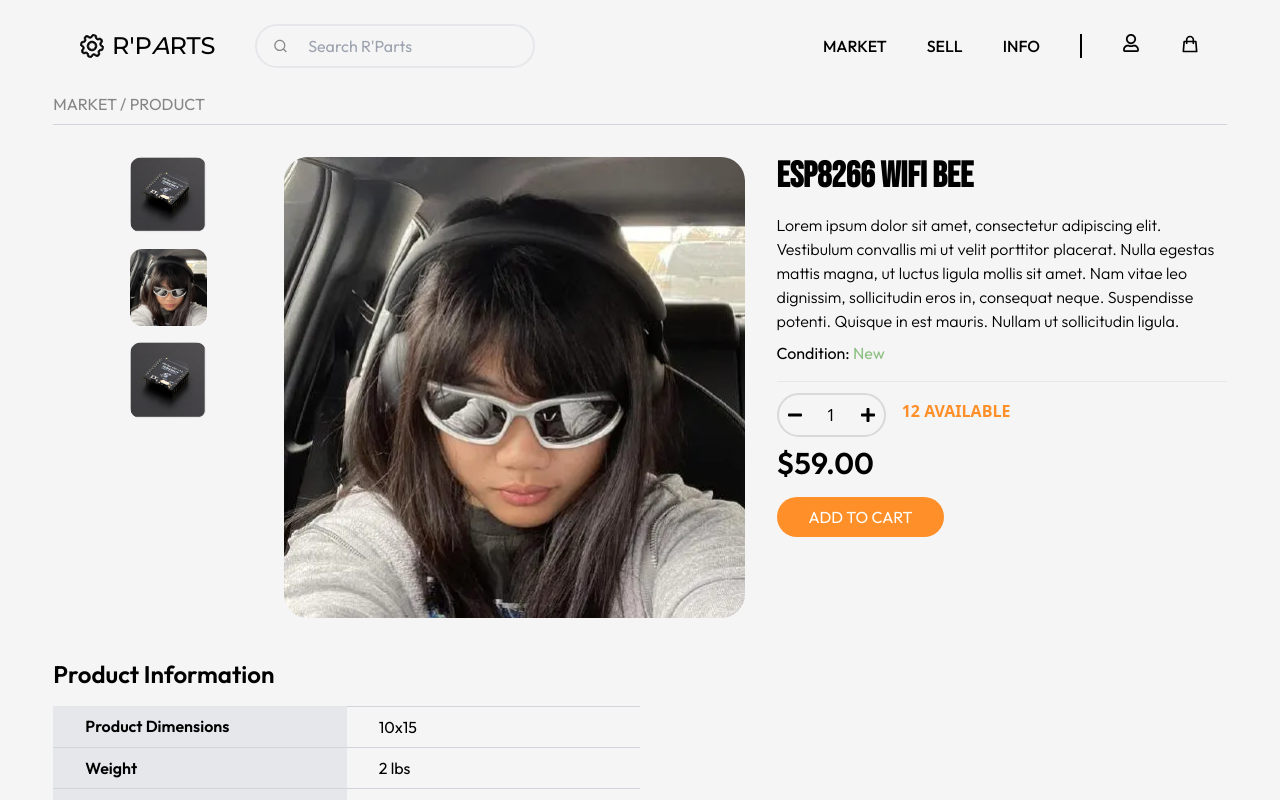
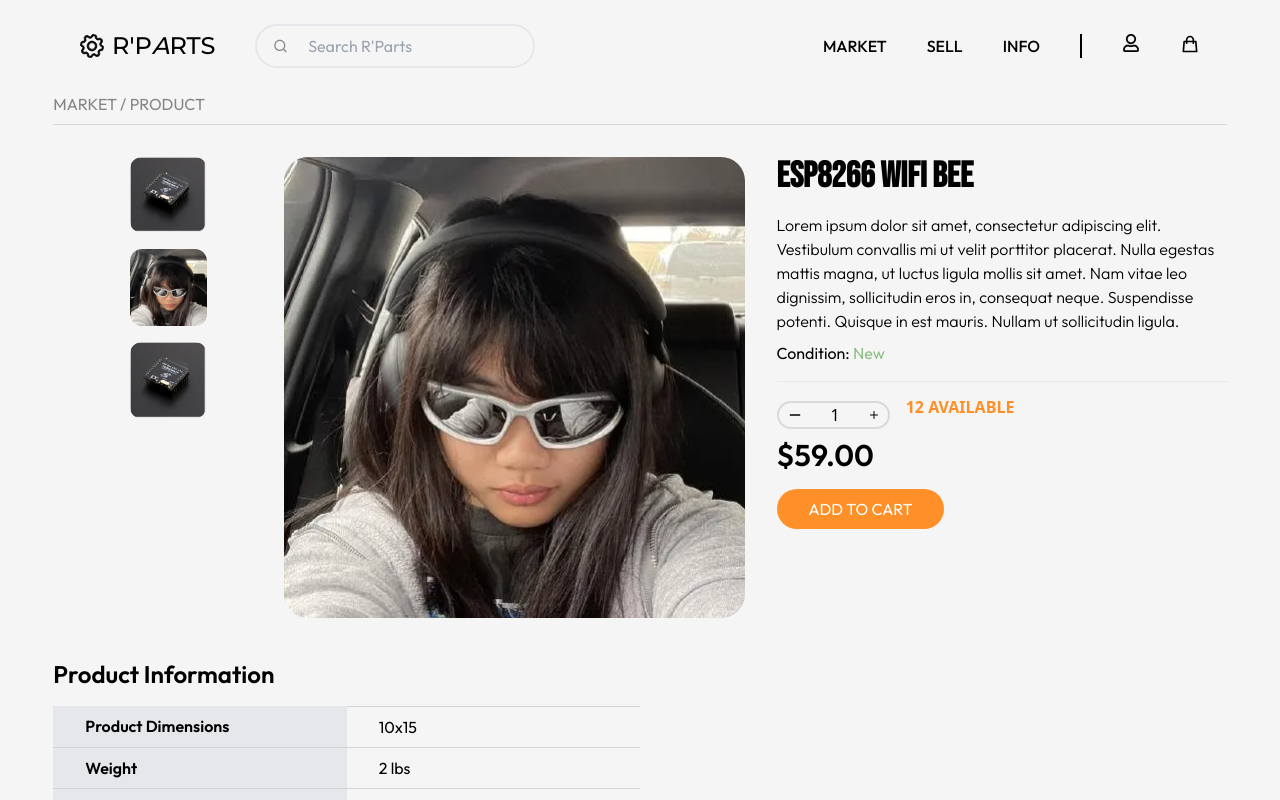
Before and after one commit to shahdivyank/r-parts, a Next.js app: page /view in a window 1280 px wide. Shown: the top 800 px of the page. Built offline with nearby package versions, Linux system fonts and the light colour scheme.

Commit message:
one quantity component

```diff
--- /dev/null
+++ b/src/components/Quantity.jsx
@@ -0,0 +1,43 @@
+"use client";
+import React from "react";
+import { useState } from "react";
+import { FiMinus, FiPlus } from "react-icons/fi";
+
+const Quantity = () => {
+  const [quantity, setQuantity] = useState(1);
+  const selectedItem = {
+    data: {
+      description:
+        "Lorem ipsum dolor sit amet, consectetur adipiscing elit. Vestibulum convallis mi ut velit porttitor placerat. Nulla egestas mattis magna, ut luctus ligula mollis sit amet. Nam vitae leo dignissim, sollicitudin eros in, consequat neque. Suspendisse potenti. Quisque in est mauris. Nullam ut sollicitudin ligula.",
+      title: "ESP8266 WIFI BEE",
+      condition: "New",
+      available: 12,
+      price: 59,
+    },
+  };
+  return (
+    <div>
+      <div className="flex justify-evenly items-center rounded-full border-2 border-parts-gray-400 font-light w-fit mt-4 px-2">
+        <FiMinus
+          onClick={() => {
+            if (quantity > 1) {
+              setQuantity(quantity - 1);
+            }
+          }}
+          className="mr-3 hover:cursor-pointer text-xsfont-thin"
+        />
+        <p className="mb-0 mx-4">{quantity}</p>
+        <FiPlus
+          onClick={() => {
+            if (quantity < parseInt(selectedItem.data.available, 10)) {
+              setQuantity(quantity + 1);
+            }
+          }}
+          className="ml-3 hover:cursor-pointer text-xs font-thin"
+        />
+      </div>
+    </div>
+  );
+};
+
+export default Quantity;
--- a/src/components/cart/Item.jsx
+++ b/src/components/cart/Item.jsx
@@ -1,8 +1,8 @@
 "use client";
-import React, { useState } from "react";
+import React from "react";
 import Image from "next/image";
-import { FaMinus, FaPlus } from "react-icons/fa";
 import { RxTrash } from "react-icons/rx";
+import Quantity from "../Quantity";
 
 const Item = ({
   id,
@@ -14,44 +14,26 @@ const Item = ({
   itemCount,
   setItems,
 }) => {
-  const [quantity, setQuantity] = useState(1);
-
   return (
-    <div className="grid grid-cols-5">
+    <div className="grid grid-cols-4">
       <div className="flex col-span-1 row-span-full justify-center items-center aspect-square">
         <Image src={image} width={150} />
       </div>
-      <div className="flex flex-col col-span-3 ml-4">
+      <div className="flex flex-col col-span-2 ml-4">
         <p className="font-outfit text-base">{name}</p>
         <p className="font-outfit text-xs font-light">{description}</p>
         <p className="font-outfit text-xs font-light">
           Condition: &nbsp;
           <span className="text-parts-green font-semibold">{condition}</span>
         </p>
-        <div className="flex justify-evenly items-center rounded-full border-2 border-parts-gray-400 font-light w-fit mt-4 px-2">
-          <FaMinus
-            onClick={() => {
-              if (quantity > 1) {
-                setQuantity(quantity - 1);
-              }
-            }}
-            className="mr-2 text-xs hover:cursor-pointer"
-          />
-          <p className="mb-0 mx-4 text-xs">{quantity}</p>
-          <FaPlus
-            onClick={() => {
-              if (quantity < parseInt(itemCount, 10)) {
-                setQuantity(quantity + 1);
-              }
-            }}
-            className="ml-2 text-xs hover:cursor-pointer"
-          />
+        <div className="flex items-center">
+          <Quantity />
         </div>
       </div>
       <div className="flex flex-col  items-end col-span-1">
-        <p className="font-outfit font-base text-base mt-2  h-2/3">
+        <div className="font-outfit font-base text-base mt-2  h-2/3">
           ${price}.00
-        </p>
+        </div>
         <RxTrash
           onClick={() =>
             setItems((prev) => prev.filter((item) => item.id !== id))
--- a/src/components/view/Description.jsx
+++ b/src/components/view/Description.jsx
@@ -1,10 +1,8 @@
 "use client";
-import React, { useState } from "react";
-import { FaMinus, FaPlus } from "react-icons/fa";
+import React from "react";
+import Quantity from "../Quantity";
 
 const Description = () => {
-  const [quantity, setQuantity] = useState(1);
-
   const selectedItem = {
     data: {
       description:
@@ -30,25 +28,7 @@ const Description = () => {
       <hr className="w-full h-1 mt-4" />
 
       <div className="flex items-center">
-        <div className="flex justify-evenly items-center rounded-full border-2 border-parts-gray-400 w-fit p-2 mt-2">
-          <FaMinus
-            onClick={() => {
-              if (quantity > 1) {
-                setQuantity(quantity - 1);
-              }
-            }}
-            className="mr-2 hover:cursor-pointer"
-          />
-          <p className="mb-0 mx-4">{quantity}</p>
-          <FaPlus
-            onClick={() => {
-              if (quantity < parseInt(selectedItem.data.available, 10)) {
-                setQuantity(quantity + 1);
-              }
-            }}
-            className="ml-2 hover:cursor-pointer"
-          />
-        </div>
+        <Quantity />
         <p className="text-parts-orange font-semibold mx-4">
           {selectedItem.data.available} AVAILABLE
         </p>
```
